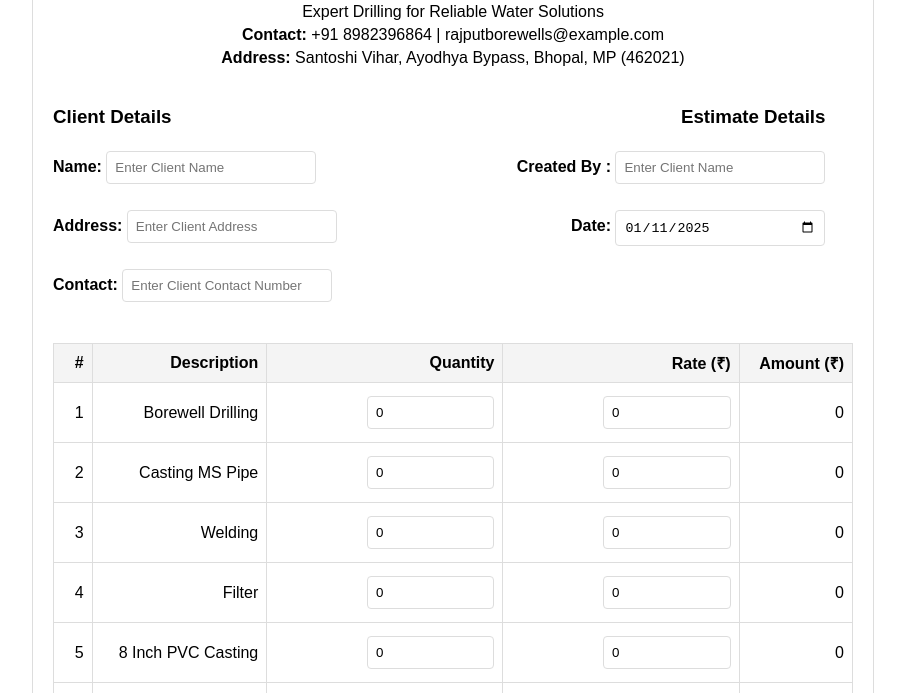
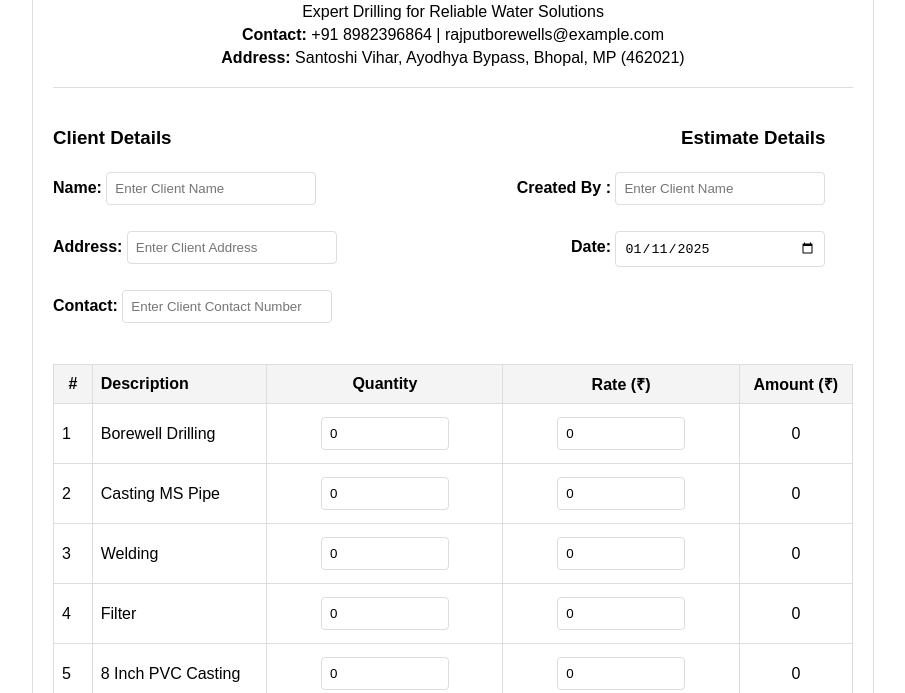
Before and after one commit to Shubham-Thakur-India/rborewells, a plain HTML site: page index.html in a window 1280 px wide. Shown: the part 103-796 px from the top of the page, without its empty margins (187-1092 px from the left). Drawn offline with Linux system fonts and the light colour scheme.

Commit message:
Update index.html

```diff
--- a/index.html
+++ b/index.html
@@ -50,13 +50,24 @@
             width: 100%;
             border-collapse: collapse;
         }
-        th, td {
+
+		th, td {
             border: 1px solid #ddd;
             padding: 8px;
-            text-align: right;
+        }
+        /* Align the descriptions and titles to the left */
+        th:nth-child(2), td:nth-child(2) {
+            text-align: left;
+        }
+        /* Center align the numbers */
+        th:nth-child(3), td:nth-child(3),
+        th:nth-child(4), td:nth-child(4),
+        th:nth-child(5), td:nth-child(5) {
+            text-align: center;
         }
         th {
             background-color: #f4f4f4;
+        }
         }
         .total {
             text-align: right;
@@ -85,7 +96,7 @@
             <p><strong>Contact:</strong> +91 8982396864 | rajputborewells@example.com</p>
             <p><strong>Address:</strong> Santoshi Vihar, Ayodhya Bypass, Bhopal, MP (462021)</p>
         </div>
-
+		<hr>
         <!-- Client Details Section -->
         <div class="details">
             <div class="client">
```
